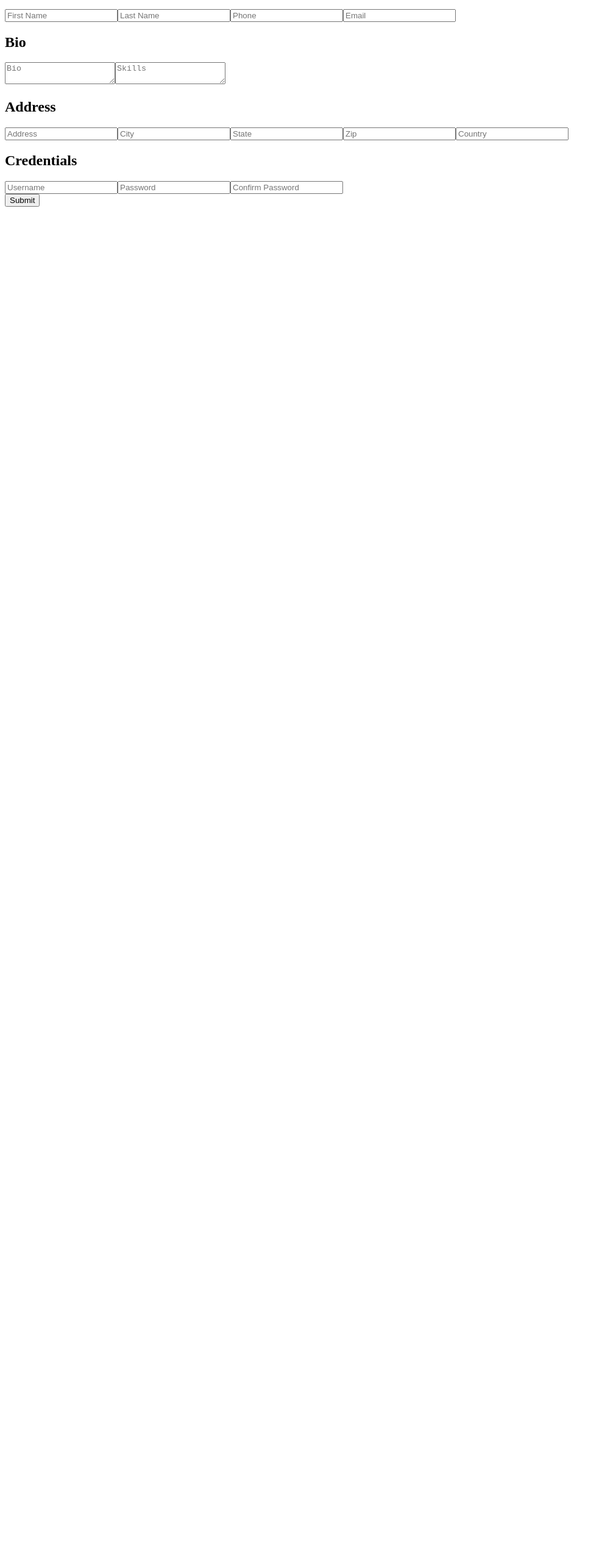
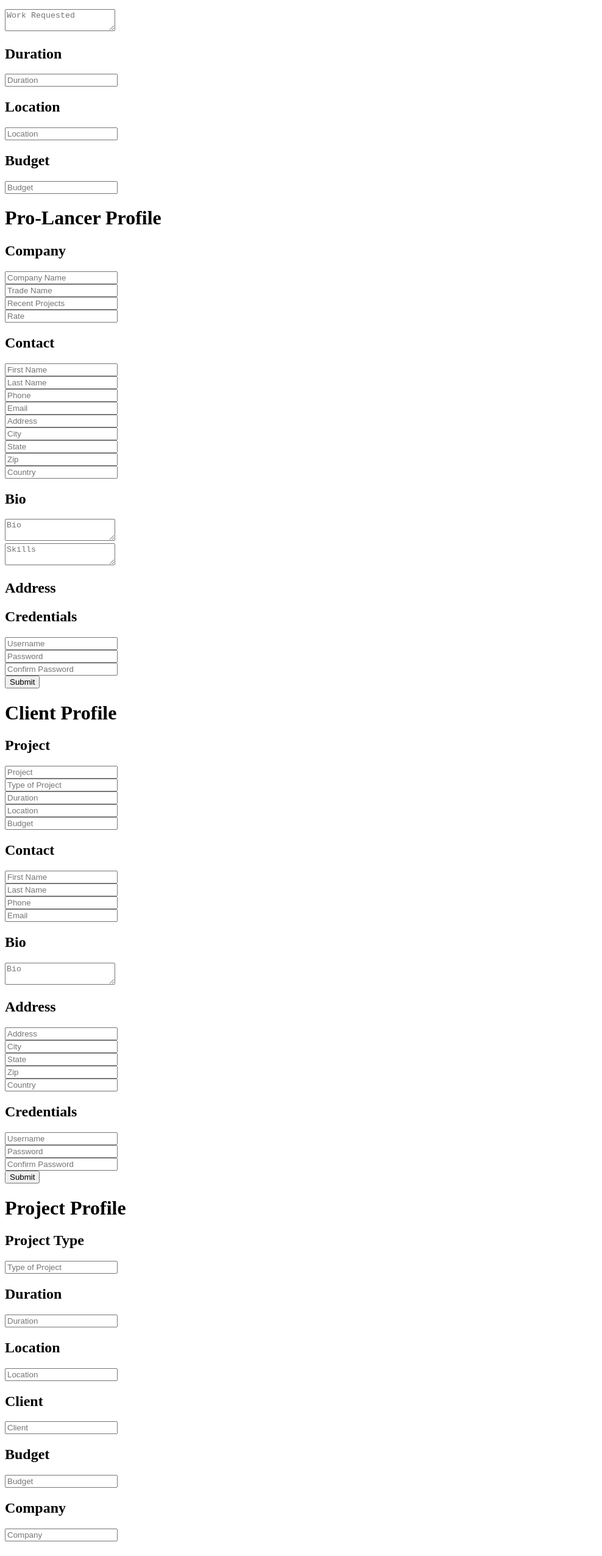
Before and after one commit to M4RKL4B0Y/MP3_Project_PRO-LANCE, a React (Vite) app in the folder frontend/: page / in a window 1280 px wide. Shown: the part 200-2752 px from the top of the page at 61% size, without its empty margins (0-988 px from the left). Before the commit the page ends 800 px from the top, so only its background shows below. Built offline with nearby package versions, Linux system fonts and the light colour scheme.

Commit message:
add info to all forms

```diff
--- a/frontend/src/App.jsx
+++ b/frontend/src/App.jsx
@@ -1,25 +1,37 @@
-import Profile from "./forms/ProlancerForm";
+import Prolancer from "./forms/ProlancerForm";
+import Client from "./forms/ClientForm";
+import Project from "./forms/ProjectForm";
+import Request from "./forms/RequestForm";
+import Invoice from "./forms/InvoiceForm";
+// import Submit from "./components/Submit";
 // import Button from "./components/Button";
 
 function App() {
-  // const freelancer = {
-  //   name: "Mark Laboy",
-  //   trade: "Low Voltage",
-  //   company:"Audio Advice",
-  //   specialty:"Smart Home Automation",
-  //   bio: "Husband to a beautiful woman and a father of 4. The reasons why I get up, go to work and prosper...(try to). CEDIA and Control 4 Certified, I'm a dude who's a dad that works with devices that hopefully make people's dreams come true. Experienced in A/V, Networking, Surveillance, Lighting and Shades. Currently a student at NC State, studying Software Development.",
-  //   email: "mvlk5@example.com",
-  //   phone: "123-456-7890",
-  //   rate: 500,
-  // }
   return (
     <div className="App">
-        <Profile />
-        {/* <Button
+      <Request />
+      <Prolancer />
+      <Client />
+      <Project />
+      <Invoice />
+      {/* <Submit /> */}
+
+      {/* <Button
            freelancer={freelancer}
         /> */}
     </div>
-  )
+  );
 }
 
-export default App
+export default App;
+
+// const freelancer = {
+//   name: "Mark Laboy",
+//   trade: "Low Voltage",
+//   company:"Audio Advice",
+//   specialty:"Smart Home Automation",
+//   bio: "Husband to a beautiful woman and a father of 4. The reasons why I get up, go to work and prosper...(try to). CEDIA and Control 4 Certified, I'm a dude who's a dad that works with devices that hopefully make people's dreams come true. Experienced in A/V, Networking, Surveillance, Lighting and Shades. Currently a student at NC State, studying Software Development.",
+//   email: "mvlk5@example.com",
+//   phone: "123-456-7890",
+//   rate: 500,
+// }
--- /dev/null
+++ b/frontend/src/components/Submit.jsx
@@ -0,0 +1,10 @@
+export default function Submit() {
+    function handleClick() {
+        alert('Form Submitted');
+    }
+    return (
+        <div>
+            <button onClick={handleClick}>Submit</button>
+        </div>
+    );
+}
--- a/frontend/src/forms/ClientForm.jsx
+++ b/frontend/src/forms/ClientForm.jsx
@@ -1,27 +1,64 @@
 function Client() {
   return (
     <main>
-      <h1>Pro-Lancer Profile</h1>
+      <h1>Client Profile</h1>
 
       <h2>Project</h2>
 
       <div className="project">
         <form>
+          <div>
             <input name="project" type="text" placeholder="Project" />
-          <input name="projecttype" type="text" placeholder="Type of Project" />
+          </div>
+
+          <div>
+            <input
+              name="projecttype"
+              type="text"
+              placeholder="Type of Project"
+            />
+          </div>
+
+          <div>
+            <input name="projectduration" type="text" placeholder="Duration" />
+          </div>
+
+          <div>
             <input name="location" type="text" placeholder="Location" />
+          </div>
+
+          <div>
             <input name="budget" type="text" placeholder="Budget" />
+          </div>
         </form>
       </div>
+{/*
+      <h2>Scope of Work</h2>
+
+      <div>
+        <textarea
+          name="workscope"
+          type="textfeild"
+          placeholder="Scope of Work"
+        />
+      </div> */}
 
       <h2>Contact</h2>
 
       <div className="contact">
         <form>
+          <div>
             <input name="firstname" type="text" placeholder="First Name" />
+          </div>
+          <div>
             <input name="lastname" type="text" placeholder="Last Name" />
+          </div>
+          <div>
             <input name="phone" type="text" placeholder="Phone" />
+          </div>
+          <div>
             <input name="email" type="email" placeholder="Email" />
+          </div>
         </form>
       </div>
 
@@ -29,7 +66,9 @@ function Client() {
 
       <div className="bio">
         <form>
+          <div>
             <textarea name="bio" placeholder="Bio"></textarea>
+          </div>
         </form>
       </div>
 
@@ -37,11 +76,21 @@ function Client() {
 
       <div className="address">
         <form>
+          <div>
             <input name="address" type="text" placeholder="Address" />
+          </div>
+          <div>
             <input name="city" type="text" placeholder="City" />
+          </div>
+          <div>
             <input name="state" type="text" placeholder="State" />
+          </div>
+          <div>
             <input name="zip" type="text" placeholder="Zip" />
+          </div>
+          <div>
             <input name="country" type="text" placeholder="Country" />
+          </div>
         </form>
       </div>
 
@@ -49,13 +98,19 @@ function Client() {
 
       <div className="credentials">
         <form>
+          <div>
             <input name="username" type="text" placeholder="Username" />
+          </div>
+          <div>
             <input name="password" type="password" placeholder="Password" />
+          </div>
+          <div>
             <input
               name="confirmpassword"
               type="password"
               placeholder="Confirm Password"
             />
+          </div>
         </form>
       </div>
 
--- a/frontend/src/forms/InvoiceForm.jsx
+++ b/frontend/src/forms/InvoiceForm.jsx
@@ -0,0 +1,82 @@
+function Invoice() {
+  return (
+    <main>
+      <h1>Invoice</h1>
+
+      <h2>Company</h2>
+
+      <div>
+        <input name="companyname" type="text" placeholder="Company Name" />
+      </div>
+      <div>
+        <input name="phone" type="text" placeholder="Phone" />
+      </div>
+      <div>
+        <input name="email" type="email" placeholder="Email" />
+      </div>
+      <div>
+        <input name="address" type="text" placeholder="Address" />
+      </div>
+      <div>
+        <input name="city" type="text" placeholder="City" />
+      </div>
+      <div>
+        <input name="state" type="text" placeholder="State" />
+      </div>
+      <div>
+        <input name="zip" type="text" placeholder="Zip" />
+      </div>
+      <div>
+        <input name="country" type="text" placeholder="Country" />
+      </div>
+
+      <h2>Bill to</h2>
+
+      <div>
+        <input name="firstname" type="text" placeholder="First Name" />
+      </div>
+      <div>
+        <input name="lastname" type="text" placeholder="Last Name" />
+      </div>
+      <div>
+        <input name="phone" type="text" placeholder="Phone" />
+      </div>
+      <div>
+        <input name="email" type="email" placeholder="Email" />
+      </div>
+      <div>
+        <input name="address" type="text" placeholder="Address" />
+      </div>
+      <div>
+        <input name="city" type="text" placeholder="City" />
+      </div>
+      <div>
+        <input name="state" type="text" placeholder="State" />
+      </div>
+      <div>
+        <input name="zip" type="text" placeholder="Zip" />
+      </div>
+      <div>
+        <input name="country" type="text" placeholder="Country" />
+      </div>
+
+      <h2>Work Description</h2>
+
+      <div>
+        <textarea
+          name="workdescription"
+          type="textfeild"
+          placeholder="Work Description"
+        />
+      </div>
+
+      <h2>Payment</h2>
+
+      <div>
+        <input name="payment" type="text" placeholder="Payment" />
+      </div>
+    </main>
+  );
+}
+
+export default Invoice;
--- a/frontend/src/forms/ProjectForm.jsx
+++ b/frontend/src/forms/ProjectForm.jsx
@@ -0,0 +1,60 @@
+function Project() {
+  return (
+    <main>
+      <h1>Project Profile</h1>
+
+      <h2>Project Type</h2>
+
+      <div>
+        <input name="projecttype" type="text" placeholder="Type of Project" />
+      </div>
+
+      <h2>Duration</h2>
+
+      <div>
+        <input name="duration" type="text" placeholder="Duration" />
+      </div>
+
+      <h2>Location</h2>
+
+      <div>
+        <input name="location" type="text" placeholder="Location" />
+      </div>
+
+      <h2>Client</h2>
+
+      <div>
+        <input name="client" type="text" placeholder="Client" />
+      </div>
+
+      <h2>Budget</h2>
+
+      <div>
+        <input name="budget" type="text" placeholder="Budget" />
+      </div>
+      <h2>Company</h2>
+
+      <div>
+        <input name="company" type="text" placeholder="Company" />
+      </div>
+
+      <h2>Rate</h2>
+
+      <div>
+        <input name="rate" type="text" placeholder="Rate" />
+      </div>
+
+      <h2>Scope of Work</h2>
+
+      <div>
+        <textarea
+          name="workscope"
+          type="textfeild"
+          placeholder="Scope of Work"
+        />
+      </div>
+    </main>
+  );
+}
+
+export default Project;
--- a/frontend/src/forms/ProlancerForm.jsx
+++ b/frontend/src/forms/ProlancerForm.jsx
@@ -1,5 +1,6 @@
+import React from "react";
 
-  function Prolancer(){
+function Prolancer() {
   return (
     <main>
       <h1>Pro-Lancer Profile</h1>
@@ -8,10 +9,22 @@
 
       <div className="company">
         <form>
-            <input name="companyname"type="text" placeholder="Company Name" />
-            <input name="tradename"type="text" placeholder="Trade Name" />
-            <input name="recentprojects"type="text" placeholder="Recent Projects" />
-            <input name="rate"type="text" placeholder="Rate" />
+          <div>
+            <input name="companyname" type="text" placeholder="Company Name" />
+          </div>
+          <div>
+            <input name="tradename" type="text" placeholder="Trade Name" />
+          </div>
+          <div>
+            <input
+              name="recentprojects"
+              type="text"
+              placeholder="Recent Projects"
+            />
+          </div>
+          <div>
+            <input name="rate" type="text" placeholder="Rate" />
+          </div>
         </form>
       </div>
 
@@ -19,10 +32,37 @@
 
       <div className="contact">
         <form>
-           <input name="firstname"type="text" placeholder="First Name" />
-           <input name="lastname"type="text" placeholder="Last Name" />
-           <input name="phone"type="text" placeholder="Phone" />
-           <input name="email"type="email" placeholder="Email" />
+          <div>
+            <input name="firstname" type="text" placeholder="First Name" />
+          </div>
+          <div>
+            <input name="lastname" type="text" placeholder="Last Name" />
+          </div>
+          <div>
+            <input name="phone" type="text" placeholder="Phone" />
+          </div>
+          <div>
+            <input name="email" type="email" placeholder="Email" />
+          </div>
+        </form>
+      </div>
+      <div className="address">
+        <form>
+          <div>
+            <input name="address" type="text" placeholder="Address" />
+          </div>
+          <div>
+            <input name="city" type="text" placeholder="City" />
+          </div>
+          <div>
+            <input name="state" type="text" placeholder="State" />
+          </div>
+          <div>
+            <input name="zip" type="text" placeholder="Zip" />
+          </div>
+          <div>
+            <input name="country" type="text" placeholder="Country" />
+          </div>
         </form>
       </div>
 
@@ -30,39 +70,52 @@
 
       <div className="bio">
         <form>
+          <div>
             <textarea name="bio" placeholder="Bio"></textarea>
+          </div>
+          <div>
             <textarea name="skills" placeholder="Skills"></textarea>
+          </div>
         </form>
       </div>
 
       <h2>Address</h2>
 
-        <div className="address">
-           <form>
-            <input name="address"type="text" placeholder="Address" />
-            <input name="city"type="text" placeholder="City" />
-            <input name="state"type="text" placeholder="State" />
-            <input name="zip"type="text" placeholder="Zip" />
-            <input name="country"type="text" placeholder="Country" />
-          </form>
-        </div>
-
       <h2>Credentials</h2>
 
       <div className="credentials">
         <form>
-              <input name="username"type="text" placeholder="Username" />
-              <input name="password"type="password" placeholder="Password" />
-              <input name="confirmpassword"type="password" placeholder="Confirm Password" />
+          <div>
+            <input name="username" type="text" placeholder="Username" />
+          </div>
+          <div>
+            <input name="password" type="password" placeholder="Password" />
+          </div>
+          <div>
+            <input
+              name="confirmpassword"
+              type="password"
+              placeholder="Confirm Password"
+            />
+          </div>
         </form>
       </div>
 
       <div className="submit">
         <button type="submit">Submit</button>
       </div>
-
     </main>
-      )
+  );
 }
 
 export default Prolancer;
+
+// <h2>Scope of Work</h2>
+
+//   <div>
+//   <textarea
+//     name="workscope"
+//     type="textfeild"
+//     placeholder="Scope of Work"
+//   />
+// </div>
--- a/frontend/src/forms/RequestForm.jsx
+++ b/frontend/src/forms/RequestForm.jsx
@@ -0,0 +1,39 @@
+function Request() {
+    return (
+        <main>
+            <h1>Request</h1>
+
+            <h2>Project Type</h2>
+
+            <div>
+                <input name="projecttype" type="text" placeholder="Type of Project" />
+            </div>
+
+            <h2>Work Requested</h2>
+
+            <div>
+                <textarea name="workrequested" type="text" placeholder="Work Requested" />
+            </div>
+
+            <h2>Duration</h2>
+
+            <div>
+                <input name="duration" type="text" placeholder="Duration" />
+            </div>
+
+            <h2>Location</h2>
+
+            <div>
+                <input name="location" type="text" placeholder="Location" />
+            </div>
+
+            <h2>Budget</h2>
+
+            <div>
+                <input name="budget" type="text" placeholder="Budget" />
+            </div>
+        </main>
+    );
+}
+
+export default Request
```
Lines whose indentation alone changed are shown as unchanged.
